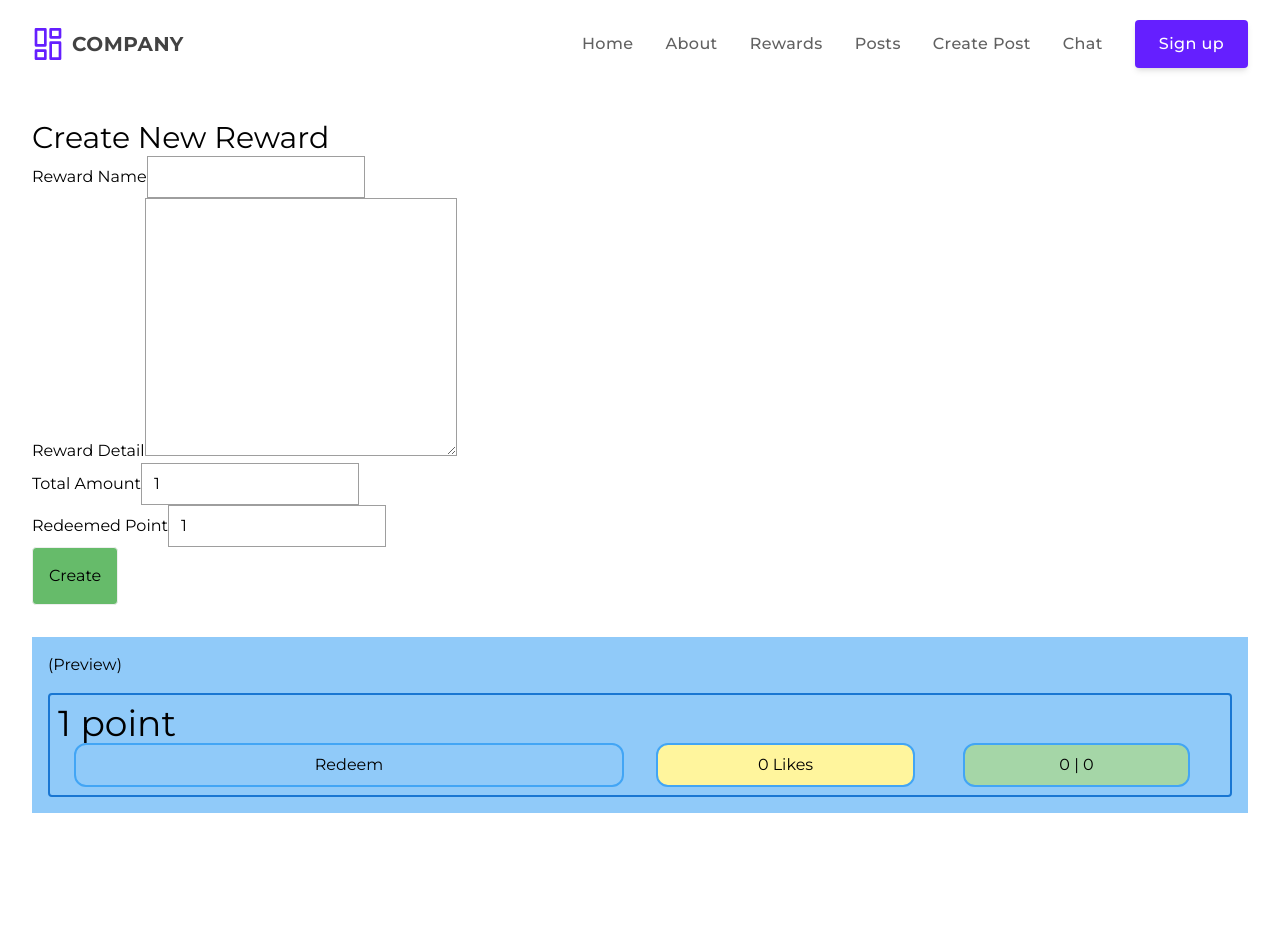
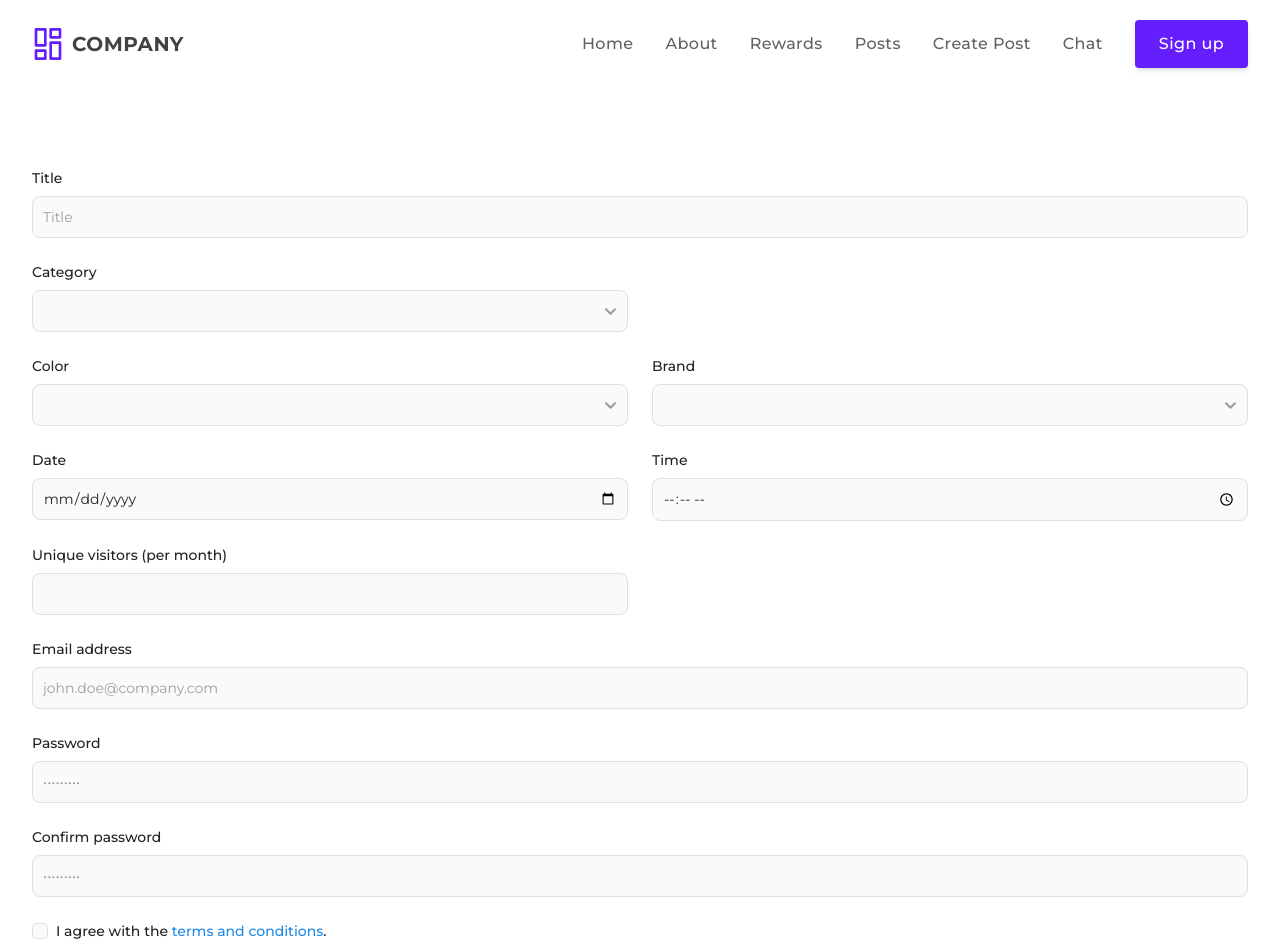
Before and after one commit to NotHolmes/final-project-ct, a Vue app in the folder client/app/: page /posts/create in a window 1280 px wide. Shown: the top 952 px of the page. Before the commit the page ends 845 px from the top, so only its background shows below. Built offline with nearby package versions, Linux system fonts and the light colour scheme; no server answers.

Commit message:
initiate posts.create.view

```diff
--- a/client/app/src/views/posts/CreateView.vue
+++ b/client/app/src/views/posts/CreateView.vue
@@ -1,40 +1,63 @@
 <template>
-  <div class="m-8">
-    <h1 class="text-3xl">Create New Reward</h1>
 
-    <div>
-      <div>
-        <label for="name">Reward Name</label>
-        <input type="text" v-model="reward.name">
-      </div>
+    <form>
+        <div class="px-4 py-16 mx-auto sm:max-w-xl md:max-w-full lg:max-w-screen-xl md:px-24 lg:px-8 lg:py-20">
+            <div class="mb-6">
+                <label for="title" class="block mb-2 text-sm font-medium text-gray-900 dark:text-gray-300">Title</label>
+                <input type="text" id="title" class="bg-gray-50 border border-gray-300 text-gray-900 text-sm rounded-lg focus:ring-blue-500 focus:border-blue-500 block w-full p-2.5 dark:bg-gray-700 dark:border-gray-600 dark:placeholder-gray-400 dark:text-white dark:focus:ring-blue-500 dark:focus:border-blue-500" placeholder="Title" required="">
+            </div>
+            <div class="grid gap-6 mb-6 md:grid-cols-2">
+                <div>
+                    <label for="category" class="block mb-2 text-sm font-medium text-gray-900 dark:text-gray-300">Category</label>
+                    <select id="category" class="bg-gray-50 border border-gray-300 text-gray-900 text-sm rounded-lg focus:ring-blue-500 focus:border-blue-500 block w-full p-2.5 dark:bg-gray-700 dark:border-gray-600 dark:placeholder-gray-400 dark:text-white dark:focus:ring-blue-500 dark:focus:border-blue-500"></select>
+                </div>
+            </div>
 
-      <div>
-        <label for="detail">Reward Detail</label>
-        <textarea name="" id="" cols="30" rows="10" v-model="reward.detail"></textarea>
-      </div>
+        <div class="grid gap-6 mb-6 md:grid-cols-2">
+            <div>
+                <label for="color" class="block mb-2 text-sm font-medium text-gray-900 dark:text-gray-300">Color</label>
+                <select id="color" class="bg-gray-50 border border-gray-300 text-gray-900 text-sm rounded-lg focus:ring-blue-500 focus:border-blue-500 block w-full p-2.5 dark:bg-gray-700 dark:border-gray-600 dark:placeholder-gray-400 dark:text-white dark:focus:ring-blue-500 dark:focus:border-blue-500"></select>
+            </div>
+            <div>
+                <label for="brand" class="block mb-2 text-sm font-medium text-gray-900 dark:text-gray-300">Brand</label>
+                <select id="brand" class="bg-gray-50 border border-gray-300 text-gray-900 text-sm rounded-lg focus:ring-blue-500 focus:border-blue-500 block w-full p-2.5 dark:bg-gray-700 dark:border-gray-600 dark:placeholder-gray-400 dark:text-white dark:focus:ring-blue-500 dark:focus:border-blue-500"></select>
+            </div>
+            <div>
+                <label for="date" class="block mb-2 text-sm font-medium text-gray-900 dark:text-gray-300">Date</label>
+                <input type="date" id="date" class="bg-gray-50 border border-gray-300 text-gray-900 text-sm rounded-lg focus:ring-blue-500 focus:border-blue-500 block w-full p-2.5 dark:bg-gray-700 dark:border-gray-600 dark:placeholder-gray-400 dark:text-white dark:focus:ring-blue-500 dark:focus:border-blue-500" required="">
+            </div>
+            <div>
+                <label for="time" class="block mb-2 text-sm font-medium text-gray-900 dark:text-gray-300">Time</label>
+                <input type="time" id="time" class="bg-gray-50 border border-gray-300 text-gray-900 text-sm rounded-lg focus:ring-blue-500 focus:border-blue-500 block w-full p-2.5 dark:bg-gray-700 dark:border-gray-600 dark:placeholder-gray-400 dark:text-white dark:focus:ring-blue-500 dark:focus:border-blue-500" required="">
+            </div>
+            <div>
+                <label for="visitors" class="block mb-2 text-sm font-medium text-gray-900 dark:text-gray-300">Unique visitors (per month)</label>
+                <input type="number" id="visitors" class="bg-gray-50 border border-gray-300 text-gray-900 text-sm rounded-lg focus:ring-blue-500 focus:border-blue-500 block w-full p-2.5 dark:bg-gray-700 dark:border-gray-600 dark:placeholder-gray-400 dark:text-white dark:focus:ring-blue-500 dark:focus:border-blue-500" placeholder="" required="">
+            </div>
+        </div>
+        <div class="mb-6">
+            <label for="email" class="block mb-2 text-sm font-medium text-gray-900 dark:text-gray-300">Email address</label>
+            <input type="email" id="email" class="bg-gray-50 border border-gray-300 text-gray-900 text-sm rounded-lg focus:ring-blue-500 focus:border-blue-500 block w-full p-2.5 dark:bg-gray-700 dark:border-gray-600 dark:placeholder-gray-400 dark:text-white dark:focus:ring-blue-500 dark:focus:border-blue-500" placeholder="john.doe@company.com" required="">
+        </div>
+        <div class="mb-6">
+            <label for="password" class="block mb-2 text-sm font-medium text-gray-900 dark:text-gray-300">Password</label>
+            <input type="password" id="password" class="bg-gray-50 border border-gray-300 text-gray-900 text-sm rounded-lg focus:ring-blue-500 focus:border-blue-500 block w-full p-2.5 dark:bg-gray-700 dark:border-gray-600 dark:placeholder-gray-400 dark:text-white dark:focus:ring-blue-500 dark:focus:border-blue-500" placeholder="•••••••••" required="">
+        </div>
+        <div class="mb-6">
+            <label for="confirm_password" class="block mb-2 text-sm font-medium text-gray-900 dark:text-gray-300">Confirm password</label>
+            <input type="password" id="confirm_password" class="bg-gray-50 border border-gray-300 text-gray-900 text-sm rounded-lg focus:ring-blue-500 focus:border-blue-500 block w-full p-2.5 dark:bg-gray-700 dark:border-gray-600 dark:placeholder-gray-400 dark:text-white dark:focus:ring-blue-500 dark:focus:border-blue-500" placeholder="•••••••••" required="">
+        </div>
+        <div class="flex items-start mb-6">
+            <div class="flex items-center h-5">
+                <input id="remember" type="checkbox" value="" class="w-4 h-4 bg-gray-50 rounded border border-gray-300 focus:ring-3 focus:ring-blue-300 dark:bg-gray-700 dark:border-gray-600 dark:focus:ring-blue-600 dark:ring-offset-gray-800" required="">
+            </div>
+            <label for="remember" class="ml-2 text-sm font-medium text-gray-900 dark:text-gray-400">I agree with the <a href="#" class="text-blue-600 hover:underline dark:text-blue-500">terms and conditions</a>.</label>
+        </div>
+        <button type="submit" class="text-white bg-blue-700 hover:bg-blue-800 focus:ring-4 focus:outline-none focus:ring-blue-300 font-medium rounded-lg text-sm w-full sm:w-auto px-5 py-2.5 text-center dark:bg-blue-600 dark:hover:bg-blue-700 dark:focus:ring-blue-800">Submit</button>
+        </div>
+    </form>
 
-      <div>
-        <label for="total_amount">Total Amount</label>
-        <input type="number" v-model="reward.total_amount">
-      </div>
 
-      <div>
-        <label for="point">Redeemed Point</label>
-        <input type="number" v-model="reward.point">
-      </div>
-
-      <div>
-        <button @click="saveNewReward()"
-          class="p-4 bg-green-400 border rounded">Create</button>
-      </div>
-    </div>
-
-    <div class="p-4 mt-8 bg-blue-200">
-      (Preview)
-      <RewardCard :reward="{...reward}"></RewardCard>
-
-    </div>
-  </div>
 </template>
 
 <script>
--- a/client/app/src/views/posts/DetailView.vue
+++ b/client/app/src/views/posts/DetailView.vue
@@ -1,4 +1,9 @@
 <template>
+
+    <div v-if=post>
+        <h1> id : {{ post.id }}</h1>
+        {{ post.title }}
+    </div>
 
 </template>
 
```
